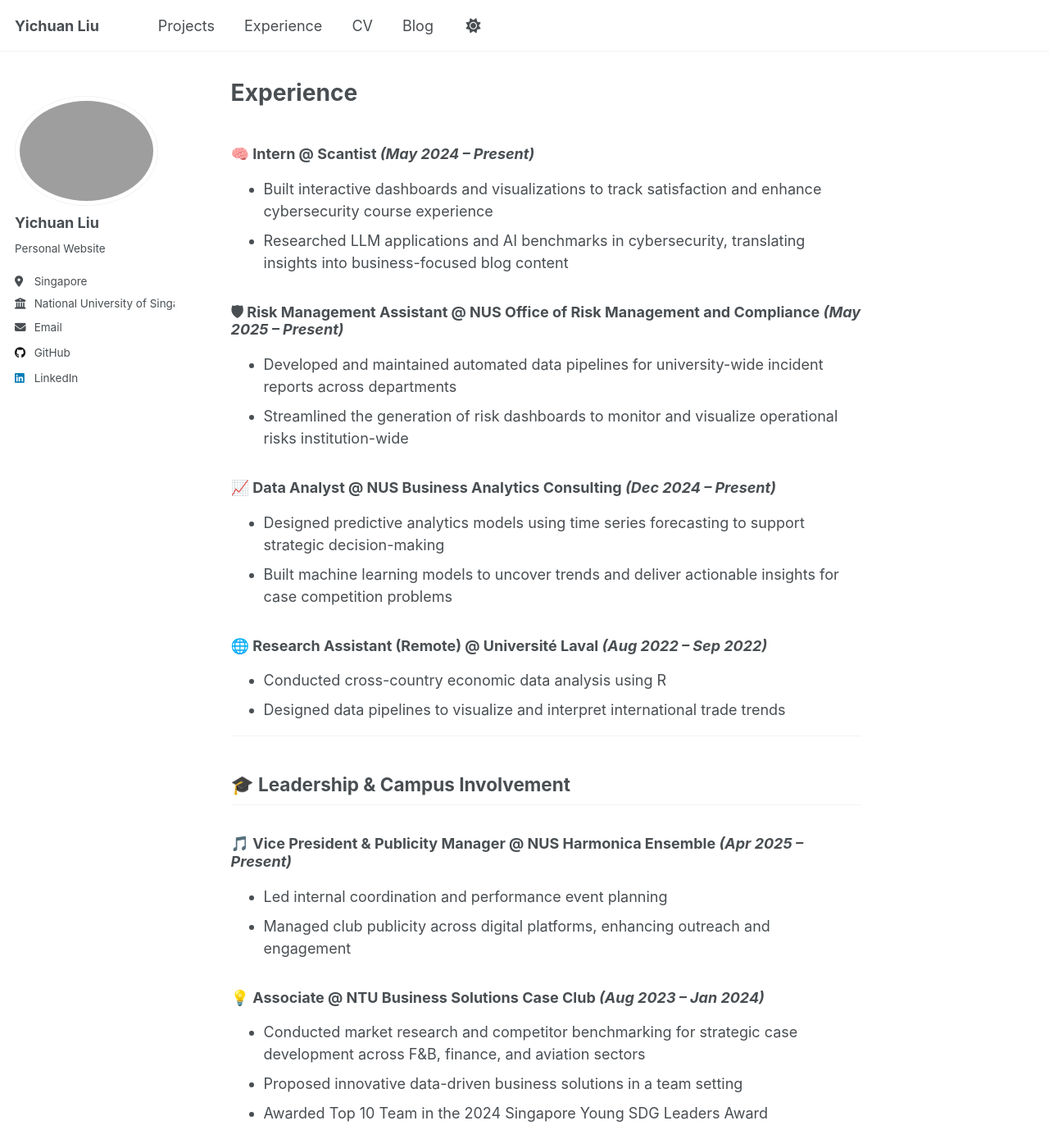
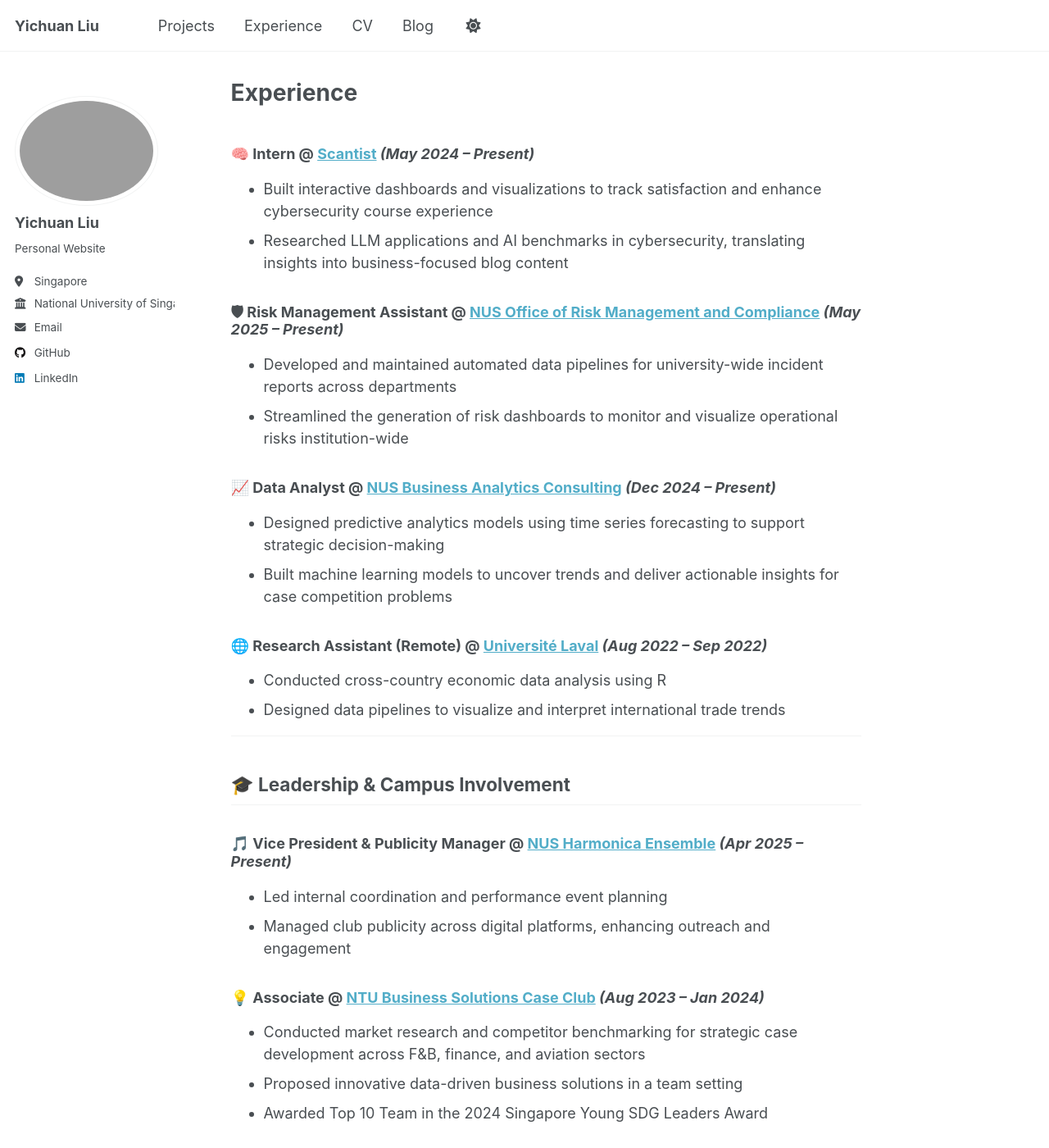
Before and after one commit to lydia372/lydia372.github.io, a Jekyll site: the page built from _pages/experience.md, in a window 1280 px wide and 1400 px high. Shown: the whole window at 82% size. Built offline with Jekyll 4.4.1, drawn with Linux system fonts in a browser that asks for light colours; part of the change alters nothing that is shown.

```diff
--- a/_pages/experience.md
+++ b/_pages/experience.md
@@ -5,19 +5,19 @@ layout: single
 author_profile: true
 ---
 
-### 🧠 Intern @ Scantist _(May 2024 – Present)_
+### 🧠 Intern @ [Scantist](https://scantist.com) _(May 2024 – Present)_
 - Built interactive dashboards and visualizations to track satisfaction and enhance cybersecurity course experience
 - Researched LLM applications and AI benchmarks in cybersecurity, translating insights into business-focused blog content
 
-### 🛡 Risk Management Assistant @ NUS Office of Risk Management and Compliance _(May 2025 – Present)_
+### 🛡 Risk Management Assistant @ [NUS Office of Risk Management and Compliance](https://nus.edu.sg/ormc) _(May 2025 – Present)_
 - Developed and maintained automated data pipelines for university-wide incident reports across departments
 - Streamlined the generation of risk dashboards to monitor and visualize operational risks institution-wide
 
-### 📈 Data Analyst @ NUS Business Analytics Consulting _(Dec 2024 – Present)_
+### 📈 Data Analyst @ [NUS Business Analytics Consulting](https://nusbasdata.wordpress.com) _(Dec 2024 – Present)_
 - Designed predictive analytics models using time series forecasting to support strategic decision-making
 - Built machine learning models to uncover trends and deliver actionable insights for case competition problems
 
-### 🌐 Research Assistant (Remote) @ Université Laval _(Aug 2022 – Sep 2022)_
+### 🌐 Research Assistant (Remote) @ [Université Laval](https://www.ulaval.ca/) _(Aug 2022 – Sep 2022)_
 - Conducted cross-country economic data analysis using R
 - Designed data pipelines to visualize and interpret international trade trends
 
@@ -25,11 +25,11 @@ author_profile: true
 
 ## 🎓 Leadership & Campus Involvement
 
-### 🎵 Vice President & Publicity Manager @ NUS Harmonica Ensemble _(Apr 2025 – Present)_
+### 🎵 Vice President & Publicity Manager @ [NUS Harmonica Ensemble](https://www.youtube.com/channel/UCEg0YEvkMvtu3OuQRAsMhVg) _(Apr 2025 – Present)_
 - Led internal coordination and performance event planning
 - Managed club publicity across digital platforms, enhancing outreach and engagement
 
-### 💡 Associate @ NTU Business Solutions Case Club _(Aug 2023 – Jan 2024)_
+### 💡 Associate @ [NTU Business Solutions Case Club](https://sg.linkedin.com/company/ntubusinesssolutions) _(Aug 2023 – Jan 2024)_
 - Conducted market research and competitor benchmarking for strategic case development across F&B, finance, and aviation sectors
 - Proposed innovative data-driven business solutions in a team setting
 - Awarded Top 10 Team in the 2024 Singapore Young SDG Leaders Award
```
